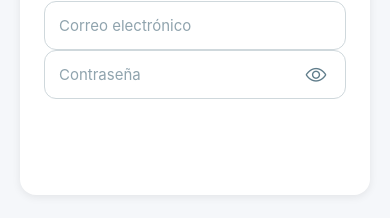
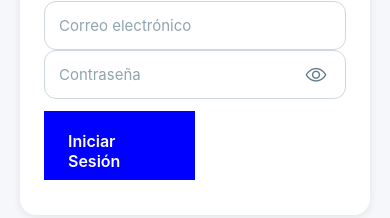
Before and after one commit to mjsalinas/PrimerExamenMovil60, a React Native app in the folder PetCareMini/: screen /Login in a window 390 px wide. Shown: the part 370-588 px from the top of the page. Built offline with nearby package versions, Linux system fonts and the light colour scheme.

Commit message:
adicion de estilos a button container

```diff
--- a/PetCareMini/package.json
+++ b/PetCareMini/package.json
@@ -14,6 +14,8 @@
     "@react-navigation/native-stack": "^7.13.0",
     "expo": "~54.0.33",
     "expo-status-bar": "~3.0.9",
+    "modules": "^0.4.0",
+    "node": "^25.6.1",
     "react": "19.1.0",
     "react-native": "0.81.5",
     "react-native-safe-area-context": "^5.6.0",
--- a/PetCareMini/src/screens/LoginScreen.tsx
+++ b/PetCareMini/src/screens/LoginScreen.tsx
@@ -130,6 +130,11 @@ const styles = StyleSheet.create({
   },
   buttonContainer: {
     marginTop: 12,
+    width: "50%",
+    height: "30%",
+    alignItems: "center",
+    backgroundColor: "blue",
+    color: "white",
   },
   helpText: {
     textAlign: 'center',
```
Also changed, not shown: 1 other file (tests, documents, lock files or other folders).
